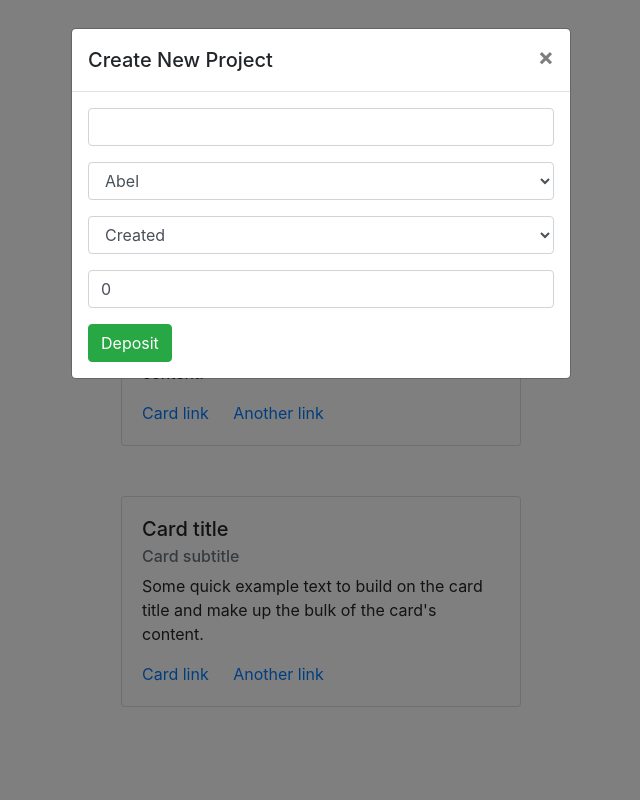
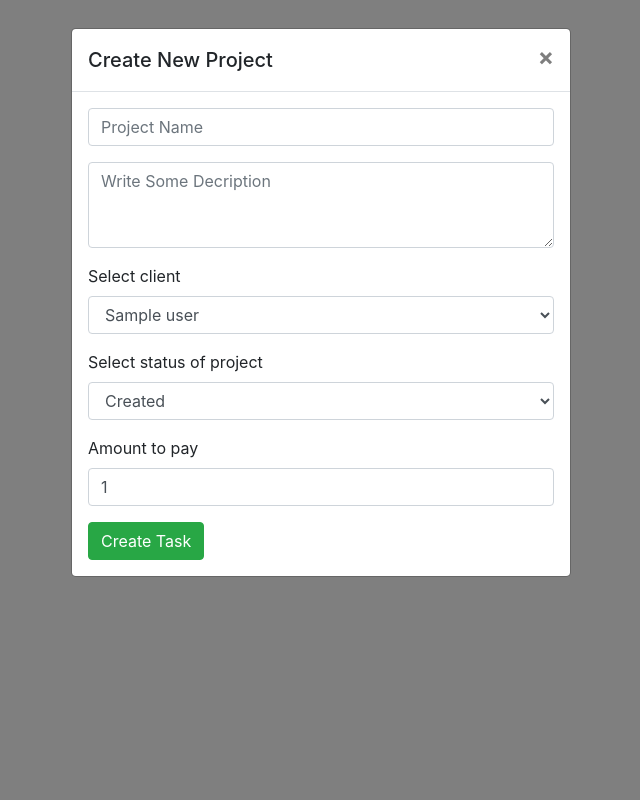
Before and after one commit to AlexeySmolyaninov/tkt-tsoha-project-ordi, a Flask app: template templates/services_by_me.html in a window 1280 px wide, after a click on "Create New Task". Shown: the whole page, without its empty margins (319-959 px from the left). Run offline with Flask 2, Linux system fonts and the light colour scheme; the template is opened without the code that fills it: most values are stand-ins (such as "Sample title", 1, 10 or a date in 2020).

Commit message:
added project creation + displaying existing projects

```diff
--- a/schema.sql
+++ b/schema.sql
@@ -35,13 +35,14 @@ CREATE TABLE transactions (
 CREATE TABLE projects (
   id SERIAL PRIMARY KEY,
   title TEXT NOT NULL,
-  description TEXT NOT NULL,
+  description TEXT,
   provider INTEGER REFERENCES users NOT NULL,
   client INTEGER REFERENCES users NOT NULL,
   date TIMESTAMP NOT NULL,
   amount INTEGER NOT NULL,
   payed BOOLEAN DEFAULT FALSE,
-  status INTEGER REFERENCES statuses NOT NULL
+  status INTEGER REFERENCES statuses NOT NULL,
+  display BOOLEAN DEFAULT TRUE
 );
 
 CREATE TABLE tasks (
--- a/templates/profile.html
+++ b/templates/profile.html
@@ -30,7 +30,7 @@
           <a class="btn btn-primary rounded shadow-lg" href="/servicesToMe">
             <svg xmlns="http://www.w3.org/2000/svg" width="16" height="16" fill="currentColor" class="bi bi-bag" viewBox="0 0 16 16">
               <path d="M8 1a2.5 2.5 0 0 1 2.5 2.5V4h-5v-.5A2.5 2.5 0 0 1 8 1zm3.5 3v-.5a3.5 3.5 0 1 0-7 0V4H1v10a2 2 0 0 0 2 2h10a2 2 0 0 0 2-2V4h-3.5zM2 5h12v9a1 1 0 0 1-1 1H3a1 1 0 0 1-1-1V5z"/>
-            </svg> Service to me
+            </svg> Services to me
           </a>
         </div>
       </div>
--- a/templates/services_by_me.html
+++ b/templates/services_by_me.html
@@ -18,41 +18,45 @@
       <div class="col-sm-12">
         <div class="d-flex justify-content-md-center align-items-center">
           <h2>
-            Projects create by me
+            Projects by me
           </h2>
         </div>
       </div>
     </div>
 
     <div class="row justify-content-center align-items-center" style="margin: 50px;">
-      <div class="col-sm-12">
-        <div class="d-flex justify-content-md-center align-items-center">
-          <div class="card" style="width: 25rem; margin-bottom: 50px;">
-            <div class="card-body">
-              <h5 class="card-title">Card title</h5>
-              <h6 class="card-subtitle mb-2 text-muted">Card subtitle</h6>
-              <p class="card-text">Some quick example text to build on the card title and make up the bulk of the card's content.</p>
-              <a href="#" class="card-link">Card link</a>
-              <a href="#" class="card-link">Another link</a>
+      {% for project in projects %}
+        <div class="col-sm-6">
+          <div class="d-flex justify-content-md-center align-items-center">
+            <div class="card shadow-lg" style="width: 25rem; margin-bottom: 50px; background-color: white;">
+              <div class="card-body">
+                <h5 class="card-title">{{ project[0] }}</h5>
+                <h6 class="card-subtitle mb-2 text-muted">{{ project[1] }}</h6>
+                <p class="card-text">{{ project[2] }}...</p>
+                {% if project[3] == 1 %}
+                  <span class="badge badge-primary">Created</span>
+                {% elif project[3] == 2 %}
+                  <span class="badge badge-warning">In Progress</span>
+                {% elif project[3] == 2 %}
+                  <span class="badge badge-success">Done</span>
+                {% else %}
+                  <span class="badge badge-danger">Blocker</span>
+                {% endif %}
+
+                {% if project[4] == True %}
+                  <a href="#" class="badge badge-danger">Trash</a>
+                {% endif %}
+
+                <a href="#" class="card-link" style="float: right;">View Tasks >></a>
+              </div>
             </div>
           </div>
         </div>
-
-        <div class="d-flex justify-content-md-center align-items-center">
-          <div class="card" style="width: 25rem;">
-            <div class="card-body">
-              <h5 class="card-title">Card title</h5>
-              <h6 class="card-subtitle mb-2 text-muted">Card subtitle</h6>
-              <p class="card-text">Some quick example text to build on the card title and make up the bulk of the card's content.</p>
-              <a href="#" class="card-link">Card link</a>
-              <a href="#" class="card-link">Another link</a>
-            </div>
-          </div>
-        </div>
-      </div>
+      {% endfor %}
     </div>
   </div>
 
+  <!-- MODEL -->
   <div class="modal fade" id="new_task" tabindex="-1" aria-labelledby="NewProjectLabel" aria-hidden="true">
     <div class="modal-dialog">
       <div class="modal-content">
@@ -65,26 +69,34 @@
         <div class="modal-body">
           <form action="/newProject" method="POST">
             <div class="form-group">
-              <input type="text" name="projectName" id="projectName" class="form-control" required>
+              <input type="text" name="title" id="title" class="form-control" placeholder="Project Name" required>
             </div>
             <div class="form-group">
-              <select class="form-control" name="user" id="user" required>
-                <option>Abel</option>
-                <option>Zina</option>
-                <option>Tiia</option>
+              <textarea name="description" class="form-control" id="description" placeholder="Write Some Decription" rows="3"></textarea>
+            </div>
+            <div class="form-group">
+              <label for="user">Select client</label>
+              <select class="form-control" name="client" id="client" required>
+                {% for user in users %}
+                <option value="{{ user[0] }}">{{ user[1] }}</option>
+                {% endfor%}
+              </select>
+            </div>
+            <!-- Status is hard with those values into DB-->
+            <div class="form-group">
+              <label for="status">Select status of project</label>
+              <select class="form-control" name="status" id="status" required>
+                <option value="1">Created</option>
+                <option value="2">In Progress</option>
+                <option value="3">Done</option>
+                <option value="4">Blocked</option>
               </select>
             </div>
             <div class="form-group">
-              <select class="form-control" name="status" id="status" required>
-                <option>Created</option>
-                <option>In Progress</option>
-                <option>Done</option>
-              </select>
+              <label for="amount">Amount to pay </label>
+              <input type="number" name="amount" class="form-control" id="amount" value="1" required>
             </div>
-            <div class="form-group">
-              <input type="number" name="amount" class="form-control" id="amount" value="0" required>
-            </div>
-            <button type="submit" class="btn btn-success">Deposit</button>
+            <button type="submit" class="btn btn-success">Create Task</button>
           </form>
         </div>
       </div>
```
Also changed, not shown: routes/services_by_me.py (+29 -5 lines), services/services.py (added, +56 -0 lines).
